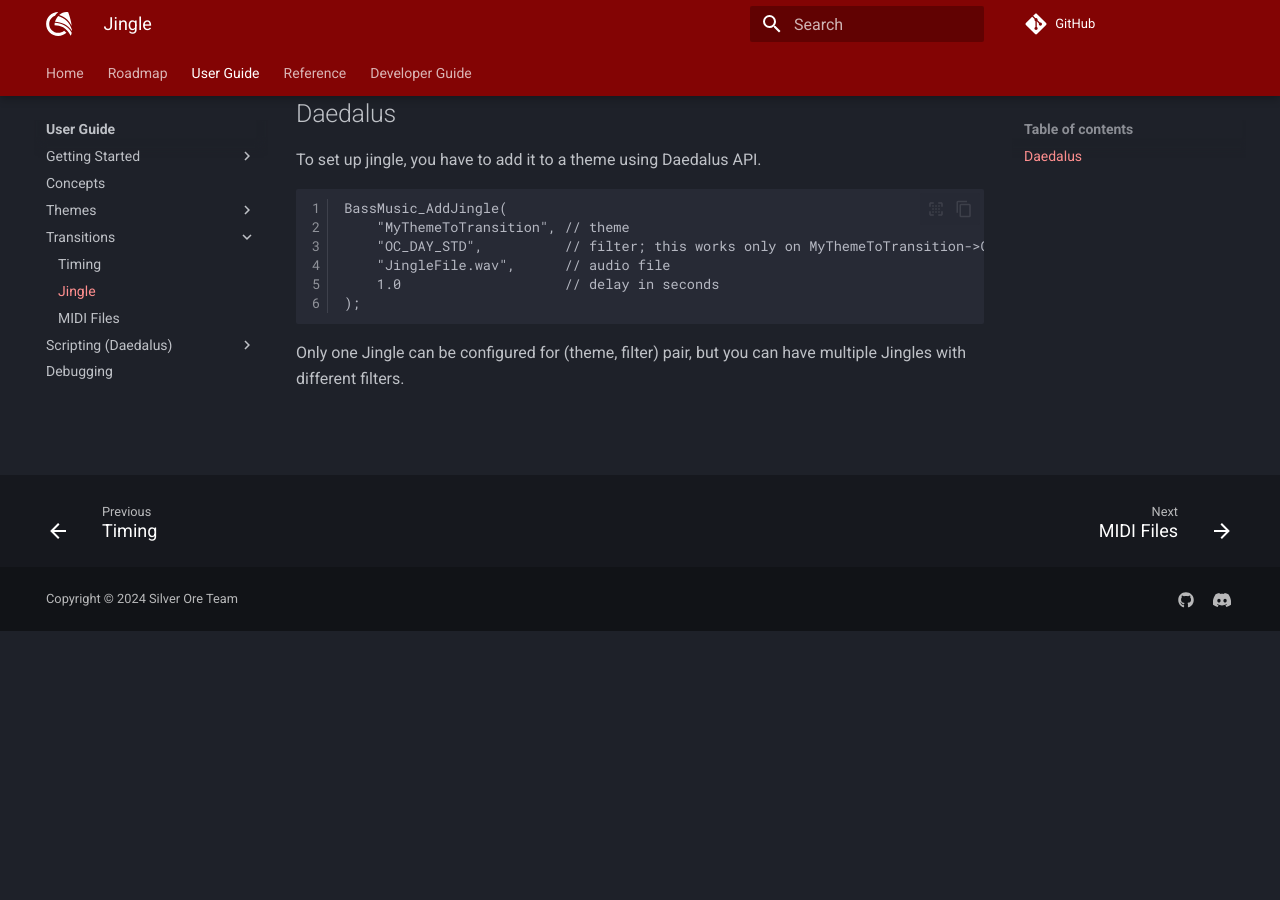
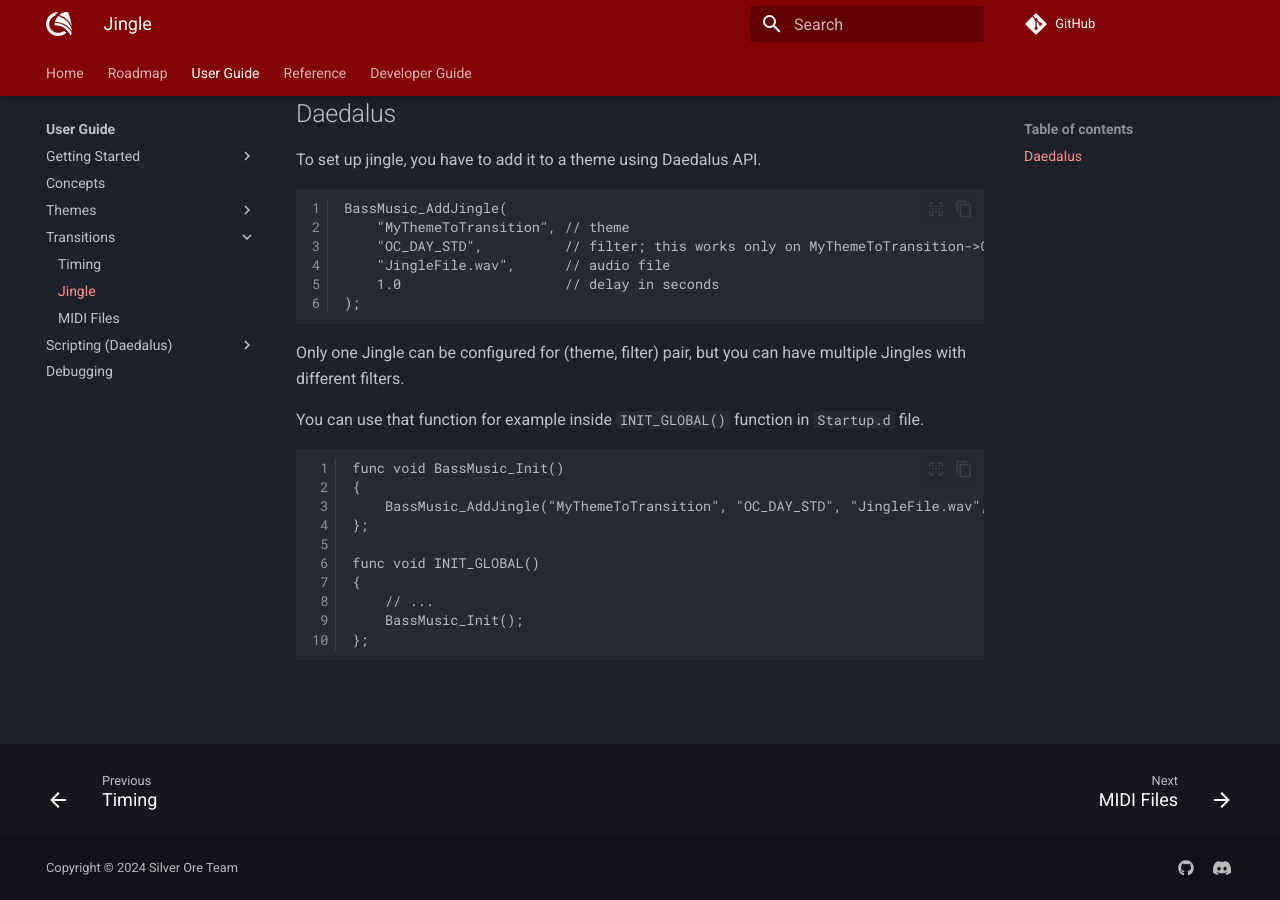
Before and after one commit to Silver-Ore-Team/zBassMusic, an MkDocs documentation site: the page built from docs/docs/user-guide/transitions/jingle.md, in a window 1280 px wide and 900 px high, scrolled down 556 px. Built offline with MkDocs 1.6.1 and Material for MkDocs 9.7.7, drawn with Linux system fonts in a browser that asks for light colours; comment, search, counter and statistics services are not loaded; before the commit the page ends 1187 px from its top, so only the background shows below that.

Commit message:
Doc modification + usage example for AddJingle

````diff
--- a/docs/docs/user-guide/transitions/jingle.md
+++ b/docs/docs/user-guide/transitions/jingle.md
@@ -24,3 +24,18 @@ BassMusic_AddJingle(
 ```
 
 Only one Jingle can be configured for (theme, filter) pair, but you can have multiple Jingles with different filters.
+
+You can use that function for example inside `INIT_GLOBAL()` function in `Startup.d` file.
+
+```dae
+func void BassMusic_Init()
+{
+    BassMusic_AddJingle("MyThemeToTransition", "OC_DAY_STD", "JingleFile.wav", 1.0);
+};
+
+func void INIT_GLOBAL()
+{
+    // ...
+  	BassMusic_Init();
+};
+```
````
